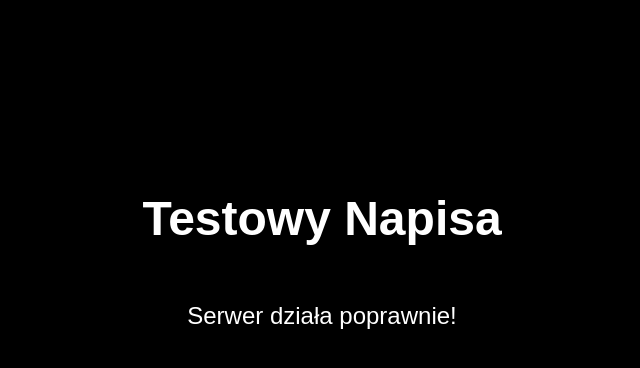
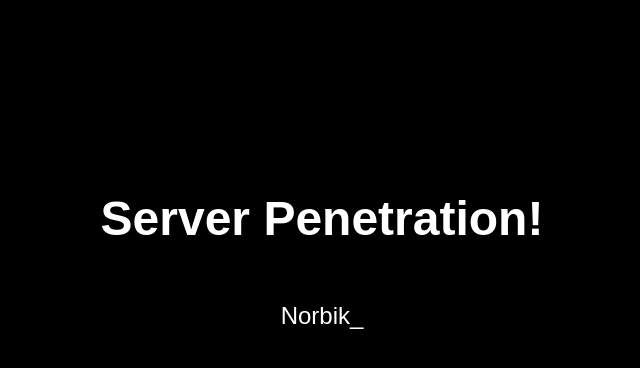
Before and after one commit to Norbik9554/testcoder1, a Flask app: page / in a window 1280 px wide. Shown: the part 144-512 px from the top of the page, without its empty margins (318-958 px from the left). Run offline with Flask 3, Linux system fonts and the light colour scheme; parts of the project's set-up code (start-up, migrations or seed data) failed here and were passed over.

Commit message:
Update index.html

```diff
--- a/templates/index.html
+++ b/templates/index.html
@@ -3,7 +3,7 @@
 <head>
     <meta charset="UTF-8">
     <meta name="viewport" content="width=device-width, initial-scale=1.0">
-    <title>Testowy Napisa</title>
+    <title>Server Penetration!</title>
     <style>
         body {
             background-color: black;
@@ -26,7 +26,7 @@
     </style>
 </head>
 <body>
-    <h1>Testowy Napisa</h1>
-    <p>Serwer działa poprawnie!</p>
+    <h1>Server Penetration!</h1>
+    <p>Norbik_</p>
 </body>
 </html>
```
